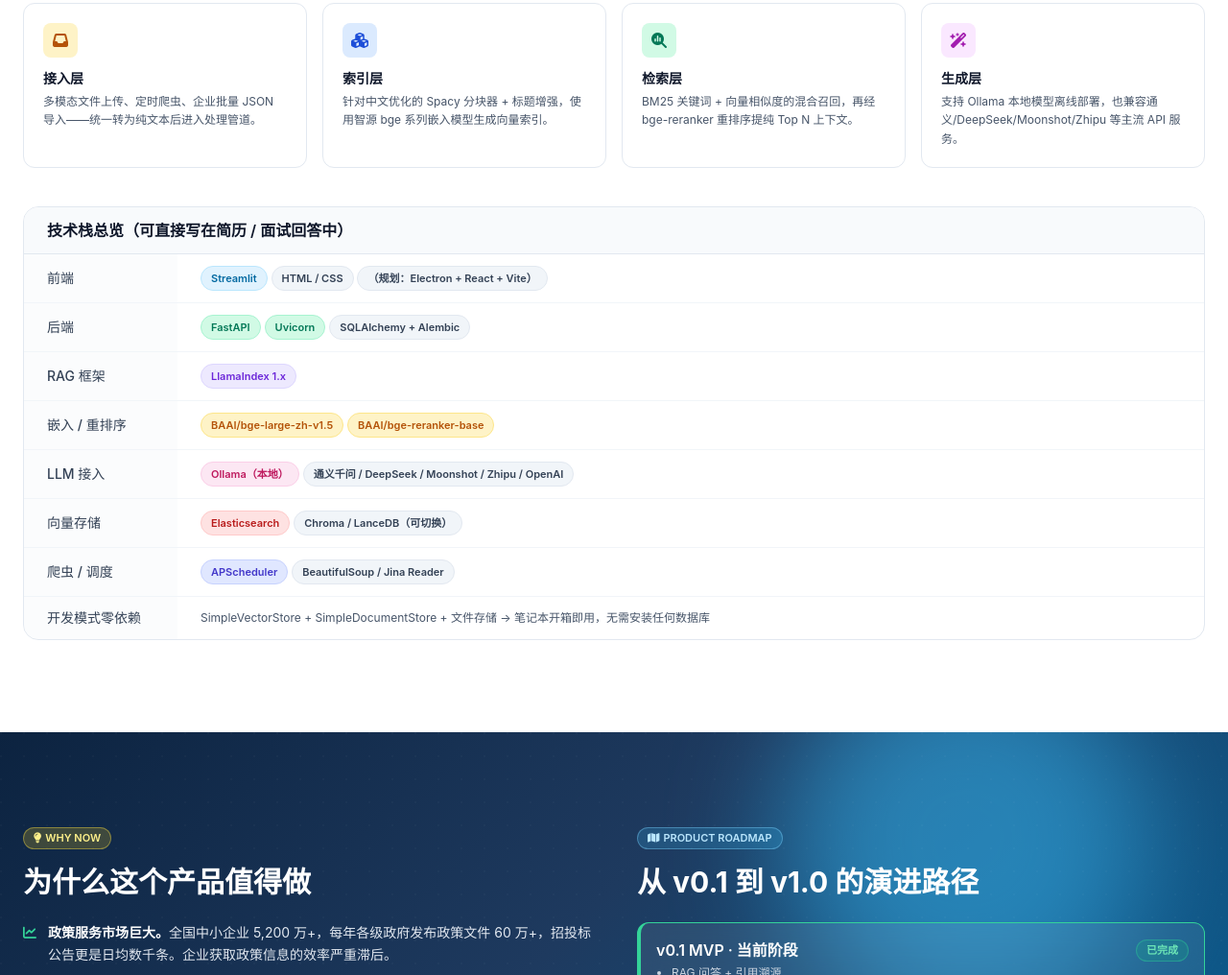
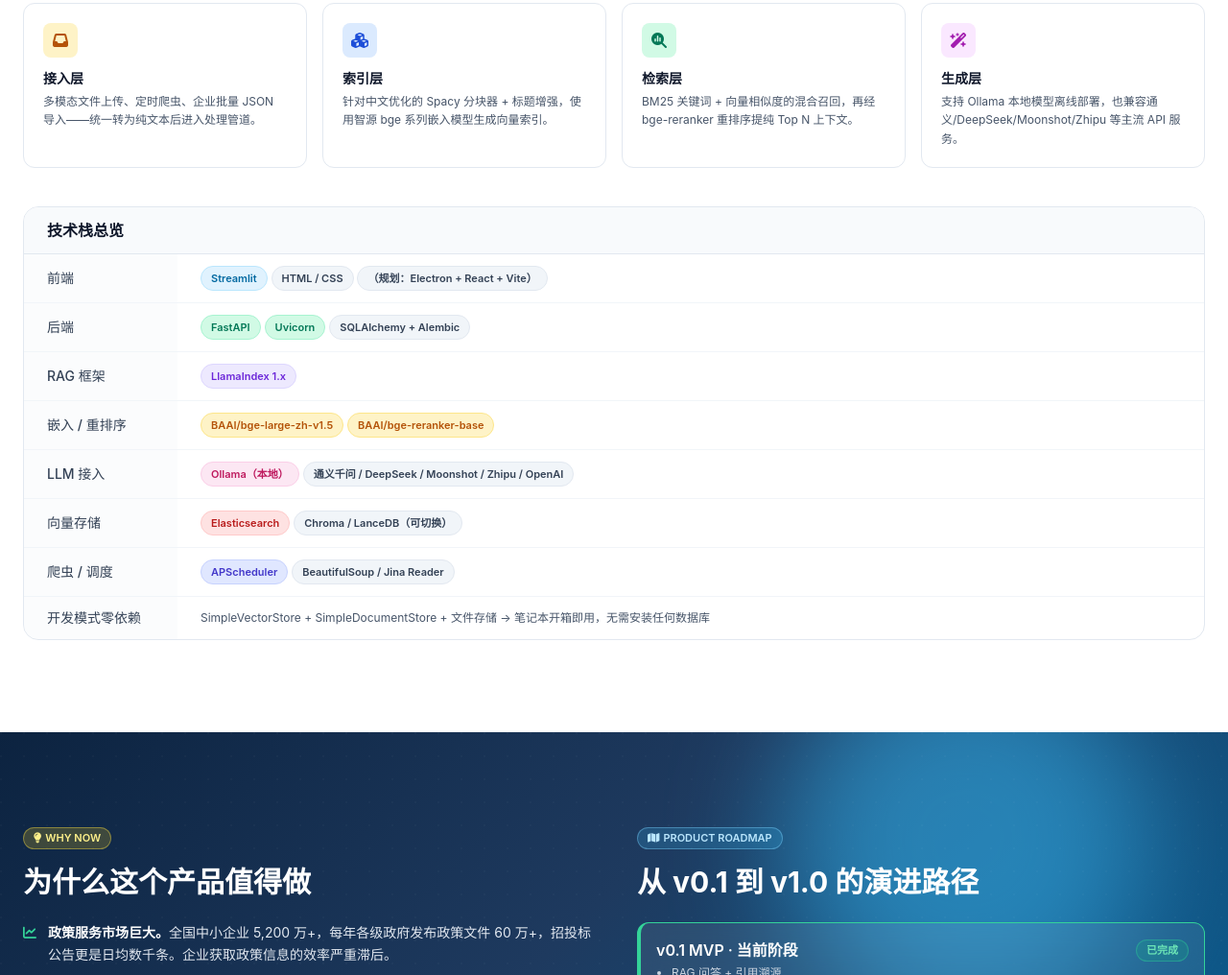
Before and after one commit to awangyao/dongmi-prototype, a plain HTML site: page index.html in a window 1280 px wide. Shown: the part 3441-4457 px from the top of the page at 96% size. Drawn offline with nearby package versions, Linux system fonts and the light colour scheme.

Commit message:
Update index.html

```diff
--- a/index.html
+++ b/index.html
@@ -868,7 +868,7 @@ flowchart LR
 
     <!-- Tech Stack table -->
     <div class="mt-10 rounded-2xl border border-slate-200 overflow-hidden">
-      <div class="bg-slate-50 px-6 py-3 border-b border-slate-200 font-semibold text-slate-900">技术栈总览（可直接写在简历 / 面试回答中）</div>
+      <div class="bg-slate-50 px-6 py-3 border-b border-slate-200 font-semibold text-slate-900">技术栈总览</div>
       <table class="w-full text-sm">
         <tbody class="text-slate-700">
           <tr class="border-b border-slate-100">
```
